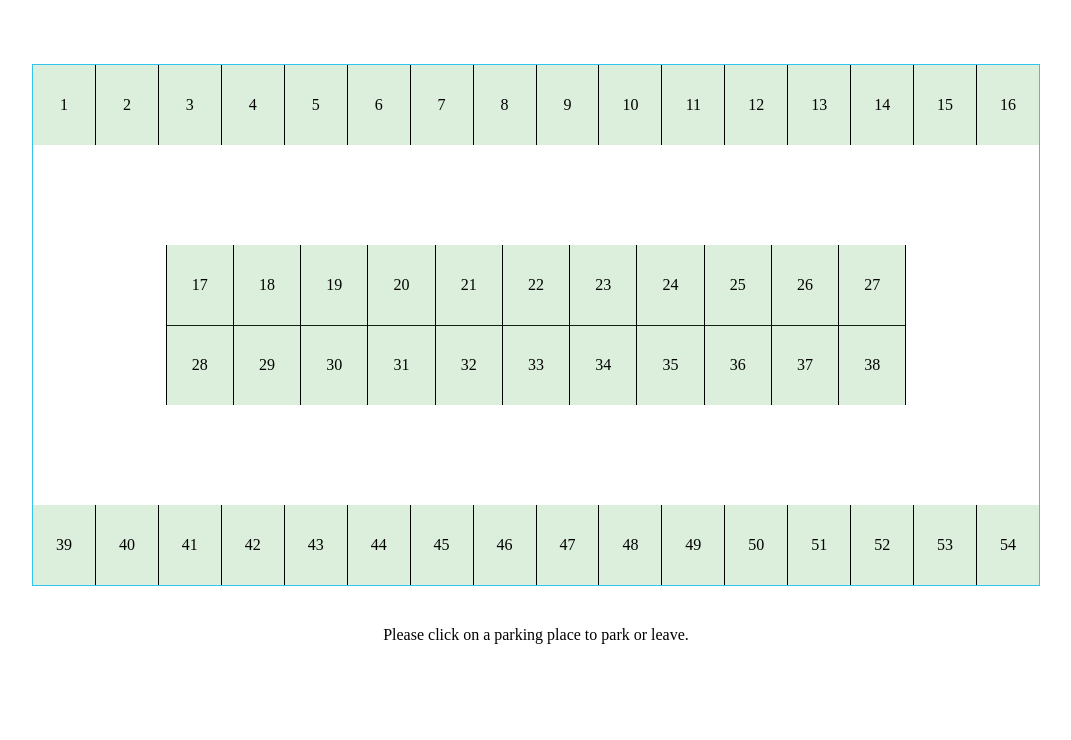
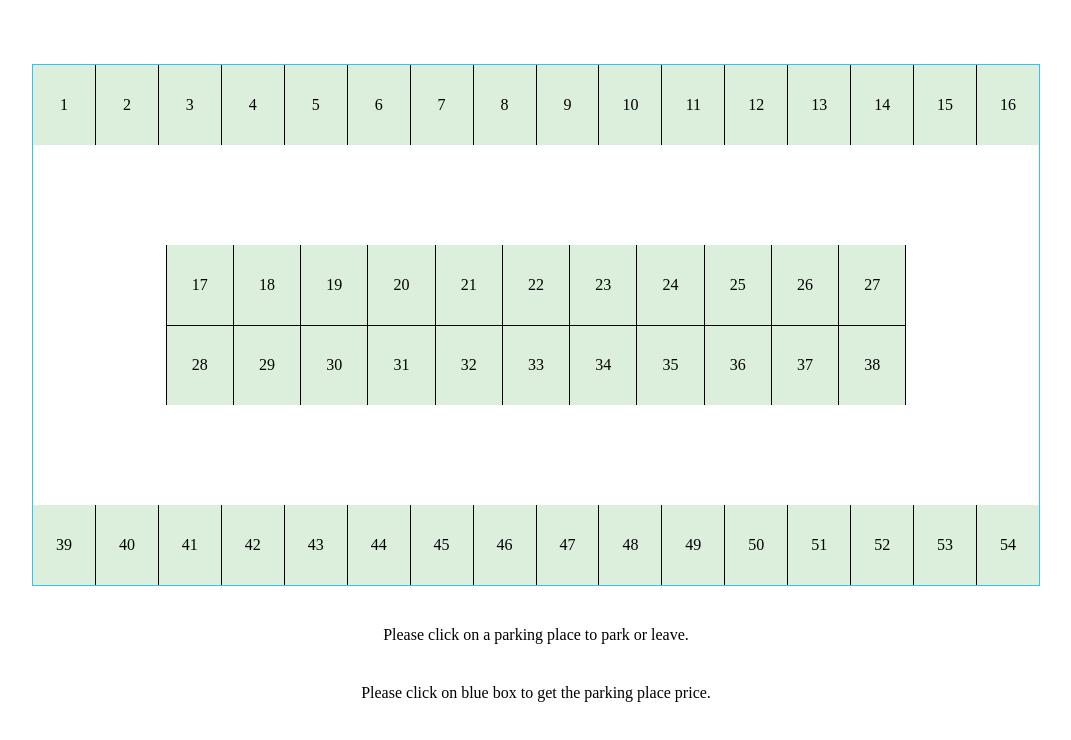
Before and after one commit to mohsenmhs/parking-lot, a React (Vite) app: page / in a window 1280 px wide. Shown: the top 740 px of the page, without its empty margins (104-1175 px from the left). Built offline with nearby package versions, Linux system fonts and the light colour scheme.

Commit message:
task #2 complete (functionality and UI)

```diff
--- a/src/context/parkingContext.tsx
+++ b/src/context/parkingContext.tsx
@@ -28,6 +28,7 @@ export function ParkingContextProvider({
   children: React.ReactNode;
 }) {
   const [parkingSpaces, setParkingSpaces] = React.useState(initParking());
+  const [spacePrice, setSpacePrice] = React.useState<string | null>(null);
 
   const updateParkingSpace = (parkingSpace: ParkingSpace) => {
     setParkingSpaces((prev: ParkingSpace[]) => {
@@ -46,12 +47,13 @@ export function ParkingContextProvider({
       spaceNumber,
       ticket: {
         barcode: getRandumNumber(16).toString(),
+        enterDate: Date.now(), // get current date
       },
     };
     const p = new Promise<ParkingSpaceWithTicket>((resolve, rejct) => {
       const temp = updateParkingSpace(parkingSpace) as ParkingSpaceWithTicket;
-      if(temp) resolve(temp);
-      else rejct("Error!")
+      if (temp) resolve(temp);
+      else rejct("Error!");
     });
     return p;
   };
@@ -72,6 +74,8 @@ export function ParkingContextProvider({
     parkingSpaces,
     park,
     leave,
+    spacePrice,
+    setSpacePrice,
   };
 
   return (
--- a/src/context/types.ts
+++ b/src/context/types.ts
@@ -2,12 +2,14 @@ export interface ParkingSpace {
   spaceNumber: number;
   ticket: {
     barcode: string;
+    enterDate: number;
   } | null;
 }
 
 export interface ParkingSpaceWithTicket extends ParkingSpace {
   ticket: {
     barcode: string;
+    enterDate: number;
   }
 }
 
@@ -15,4 +17,6 @@ export interface ParkingContextType {
   parkingSpaces: ParkingSpace[];
   park: (spaceNumber: number) => Promise<ParkingSpaceWithTicket>;
   leave: (spaceNumber: number) => Promise<ParkingSpace>;
+  spacePrice: string|null;
+  setSpacePrice: (spacePrice: string|null) => void;
 }
--- a/src/views/parking.tsx
+++ b/src/views/parking.tsx
@@ -2,13 +2,42 @@ import * as React from "react";
 import styled from "styled-components";
 import { useParking } from "../context/parkingContext";
 import { ParkingSpace, ParkingSpaceWithTicket } from "../context/types";
+
+function SpacePrice({ price }: { price: string }) {
+  const { setSpacePrice } = useParking();
+  const closeModal = () => setSpacePrice(null);
+  return (
+    <ParkingSpacePriceModal onClick={closeModal}>
+      <ParkingSpacePriceContainer
+        onClick={(e) => {
+          e.stopPropagation();
+        }}
+      >
+        <button
+          onClick={closeModal}
+          className="close-button"
+          aria-label="Close Modal"
+          type="button"
+        >
+          <span aria-hidden="true">&times;</span>
+        </button>
+
+        <div>Total price:</div>
+        <div className="price">
+          {price}
+          <div className="subtitle">€2 per started hour</div>
+        </div>
+      </ParkingSpacePriceContainer>
+    </ParkingSpacePriceModal>
+  );
+}
 
 function ParkingBox({
   parkingSpace,
 }: {
   parkingSpace: ParkingSpace;
 }): JSX.Element {
-  const { park, leave, parkingSpaces } = useParking();
+  const { park, leave, parkingSpaces, setSpacePrice } = useParking();
   const { spaceNumber, ticket } = parkingSpace;
 
   const togglePlace = async () => {
@@ -29,7 +58,9 @@ function ParkingBox({
 
     if (firstEmptyParkingSpace) {
       try {
-        const res: ParkingSpaceWithTicket = await park(firstEmptyParkingSpace.spaceNumber);
+        const res: ParkingSpaceWithTicket = await park(
+          firstEmptyParkingSpace.spaceNumber
+        );
         return res.ticket.barcode;
       } catch (error) {
         console.log(error);
@@ -41,12 +72,55 @@ function ParkingBox({
 
   (window as any).getTicket = getTicket; //To access getTicket from developer console!
 
+  const calculatePrice = (barcode: string) => {
+    setSpacePrice(null);
+
+    const parkingSpace = parkingSpaces.find((obj) => {
+      return obj.ticket?.barcode === barcode;
+    });
+
+    if (parkingSpace) {
+      const price = calculatePriceByParkingSpace(
+        parkingSpace as ParkingSpaceWithTicket
+      );
+      setSpacePrice(price);
+      return price;
+    } else {
+      return `No barcode #${barcode} found!`;
+    }
+  };
+
+  (window as any).calculatePrice = calculatePrice;
+
+  const calculatePriceByParkingSpace = (
+    parkingSpace: ParkingSpaceWithTicket
+  ) => {
+    const exitDate = Date.now();
+    const hours = Math.ceil(
+      (exitDate - parkingSpace.ticket.enterDate) / (60 * 60 * 1000)
+    );
+    return "€" + hours * 2;
+  };
+
+  const calculateSpacePrice = () => {
+    setSpacePrice(
+      calculatePriceByParkingSpace(parkingSpace as ParkingSpaceWithTicket)
+    );
+  };
+
   return (
-    <ParkingBoxContainer
-      className={ticket ? "occupied" : "free"}
-      onClick={togglePlace}
-    >
-      {spaceNumber}
+    <ParkingBoxContainer className={ticket ? "occupied" : "free"}>
+      <ParkingBoxContent
+        className={!ticket ? "free" : ""}
+        onClick={togglePlace}
+      >
+        {spaceNumber}
+      </ParkingBoxContent>
+      {ticket && (
+        <ParkingBoxContent className="price" onClick={calculateSpacePrice}>
+          €
+        </ParkingBoxContent>
+      )}
     </ParkingBoxContainer>
   );
 }
@@ -87,8 +161,11 @@ function OuterRow({ start, end }: { start: number; end: number }) {
 }
 
 export default function ParkingView() {
+  const { spacePrice } = useParking();
+
   return (
     <Container>
+      {spacePrice && <SpacePrice price={spacePrice} />}
       <Parking>
         <OuterRow start={0} end={16} />
         <div />
@@ -98,6 +175,7 @@ export default function ParkingView() {
         <OuterRow start={38} end={54} />
       </Parking>
       <Message>Please click on a parking place to park or leave.</Message>
+      <Message>Please click on blue box to get the parking place price.</Message>
     </Container>
   );
 }
@@ -136,6 +214,7 @@ interface InnerRowContainerProps {
 const InnerRowContainer = styled(OuterRowContainer)<InnerRowContainerProps>`
   & > div {
     border-bottom: ${(props) => (props.first ? "1px solid black" : "none")};
+    z-index: ${(props) => (props.first ? "1" : "0")};
   }
   & > div:first-of-type,
   & > div:nth-of-type(14) {
@@ -151,7 +230,8 @@ const InnerRowContainer = styled(OuterRowContainer)<InnerRowContainerProps>`
 
 const ParkingBoxContainer = styled.div`
   display: flex;
-  justify-content: center;
+  justify-content: space-between;
+  flex-direction: column;
   align-items: center;
   font-size: 16px;
   cursor: pointer;
@@ -162,3 +242,64 @@ const ParkingBoxContainer = styled.div`
     background: var(--occupied-spot);
   }
 `;
+
+const ParkingBoxContent = styled.div`
+  width: 100%;
+  height: 50%;
+  display: flex;
+  align-items: center;
+  justify-content: center;
+  &.free {
+    height: 100%;
+  }
+  &.price {
+    background: #00bcd4;
+  }
+`;
+
+const ParkingSpacePriceModal = styled.div`
+  width: 100%;
+  height: 100%;
+  background: rgb(166 166 166 / 50%);
+  display: flex;
+  align-items: center;
+  justify-content: center;
+  position: absolute;
+  top: 0;
+  left: 0;
+  z-index: 99;
+`;
+
+const ParkingSpacePriceContainer = styled.div`
+  width: 200px;
+  height: 150px;
+  background: #fff;
+  display: flex;
+  align-items: center;
+  justify-content: space-around;
+  flex-direction: column;
+  border: 1px dashed #676767;
+  position: relative;
+  & .price {
+    font-size: 45px;
+    text-align: center;
+  }
+  & .subtitle {
+    font-size: 12px;
+    color: #676767;
+  }
+
+  & .close-button {
+    background: transparent;
+    border: none;
+    font-size: 35px;
+    position: absolute;
+    left: 0;
+    top: 0;
+    color: #676767;
+    cursor: pointer;
+    &:hover {
+      color: #000;
+    }
+  }
+`;
```
